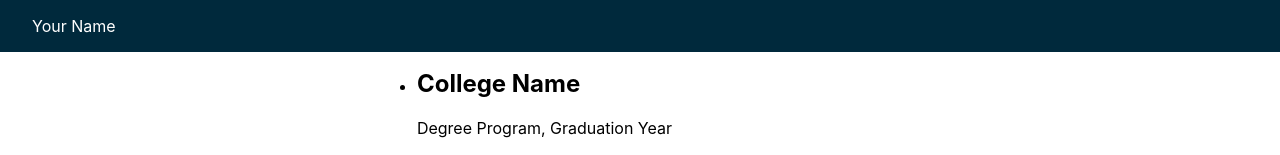
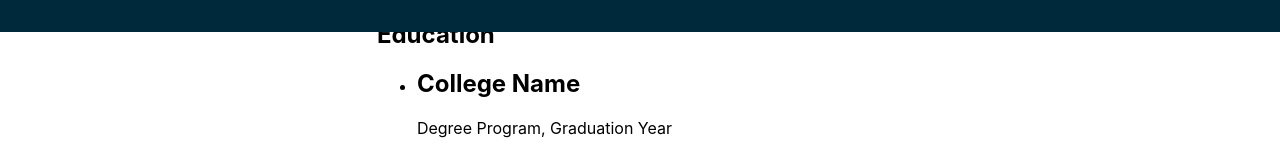
Before and after one commit to thekylemoses/portfolio, a Next.js app: page /about in a window 1280 px wide. Shown: the top 155 px of the page. Built offline with nearby package versions, Linux system fonts and the light colour scheme.

Commit message:
Update about.js

```diff
--- a/pages/about.js
+++ b/pages/about.js
@@ -11,9 +11,6 @@ export default function About() {
 
       <header>
         <div>
-          <a href="/">
-            Your Name
-          </a>
           {/* <Menu /> */}
         </div>
       </header>
```
